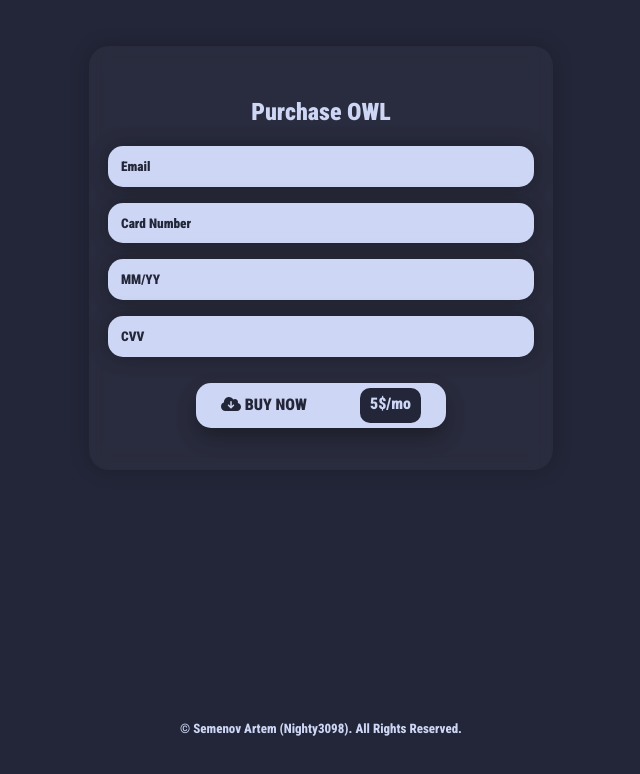
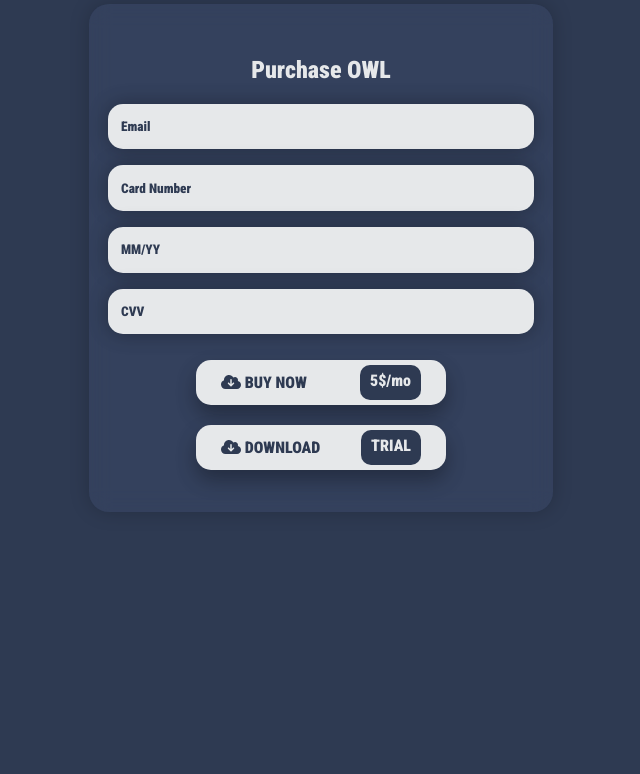
Before and after one commit to OwlDevHub/owl_website, a React (Create React App) app: page /download in a window 1280 px wide. Shown: the part 142-916 px from the top of the page, without its empty margins (319-959 px from the left). After the commit the page ends 800 px from the top, so only its background shows below. Built offline with nearby package versions, Linux system fonts and the light colour scheme.

Commit message:
feat: update color palette and dependencies

```diff
--- a/package.json
+++ b/package.json
@@ -9,12 +9,13 @@
     "@fortawesome/free-solid-svg-icons": "^6.7.2",
     "@fortawesome/react-fontawesome": "^0.2.2",
     "@testing-library/jest-dom": "^5.14.1",
-    "@testing-library/react": "^13.0.0",
+    "@testing-library/react": "^16.2.0",
     "@testing-library/user-event": "^13.2.1",
     "@vercel/analytics": "^1.4.1",
     "@vercel/speed-insights": "^1.1.0",
     "framer-motion": "^12.4.10",
     "motion-dom": "^12.4.10",
+    "nord": "^0.2.1",
     "prettier": "^3.4.2",
     "react": "^19.0.0",
     "react-dom": "^19.0.0",
--- a/src/App.js
+++ b/src/App.js
@@ -20,7 +20,7 @@ const App = () => {
         transition={{ duration: 0.5 }}
       >
         <Routes>
-          <Route path="/download" element={<DownloadPage />} />
+          <Route path="/download" element={<DownloadPage /> } />
           <Route
             path="/"
             element={
@@ -53,12 +53,12 @@ const App = () => {
                   <div className="spacer"></div>
                   <Contacts />
                   <div className="spacer"></div>
+                  <Footer />
                 </>
               </main>
             }
           />
         </Routes>
-        <Footer />
       </div>
     </Router>
   );
--- a/src/components/DownloadPage.jsx
+++ b/src/components/DownloadPage.jsx
@@ -73,7 +73,7 @@ const DownloadPage = () => {
           required
         />
         <motion.button
-          className="download_button button"
+          className="purchase_button button"
           initial={{ opacity: 0 }}
           animate={{ opacity: 1 }}
           transition={{ duration: 0.5, delay: 0.7 }}
@@ -83,6 +83,17 @@ const DownloadPage = () => {
           </h3>
           <h3 className="button_subblock">5$/mo</h3>
         </motion.button>
+        <motion.button
+          className="download_button button"
+          initial={{ opacity: 0 }}
+          animate={{ opacity: 1 }}
+          transition={{ duration: 0.5, delay: 0.7 }}
+        >
+          <h3>
+            <FontAwesomeIcon icon={faCloudArrowDown} /> DOWNLOAD
+          </h3>
+          <h3 className="button_subblock">TRIAL</h3>
+        </motion.button>
       </motion.form>
     </motion.div>
   );
--- a/src/styles/index.css
+++ b/src/styles/index.css
@@ -6,29 +6,25 @@
 */
 
 :root {
-  --bg: hsl(232deg, 23%, 18%);
-  --fg: hsl(226deg, 64%, 88%);
-  --fg2: hsla(226deg, 64%, 88%, 0.9);
-  --fg3: hsla(226deg, 64%, 88%, 0);
-  --color1: hsl(237deg, 16%, 23%);
-  --color2: hsl(232deg, 23%, 18%);
-  --tr: hsla(237deg, 16%, 23%, 0.5);
-  --red: hsl(0, 100%, 81%);
-  --green: hsl(114, 100%, 86%);
-  --purple: hsl(258, 100%, 83%);
+  --bg: hsl(220deg, 28%, 25%);
+  --fg: hsl(219deg, 7%, 91%);
+  --fg2: hsla(219deg, 7%, 91%, 0.9);
+  --color1: hsl(222deg, 28%, 32%);
+  --tr: hsla(222deg, 28%, 32%, 0.5);
+  --red: hsl(354deg, 49%, 75%);
+  --green: hsl(92deg, 26%, 75%);
+  --purple: hsl(311deg, 21%, 71%);
 }
 
 :root.light {
-  --bg: hsl(220deg, 23%, 95%);
-  --fg: hsl(234deg, 16%, 35%);
-  --fg2: hsla(234deg, 16%, 35%, 0.5);
-  --fg3: hsla(234deg, 16%, 35%, 0);
-  --color1: hsl(225deg, 14%, 77%);
-  --color2: hsl(234deg, 16%, 35%);
-  --tr: hsla(225deg, 14%, 77%, 0.5);
-  --red: hsl(0, 100%, 83%);
-  --green: hsl(114, 100%, 85%);
-  --purple: hsl(252, 100%, 84%);
+  --bg: hsl(219deg, 40%, 89%);
+  --fg: hsl(220deg, 28%, 25%);
+  --fg2: hsl(220deg, 28%, 25%, 0.5);
+  --color1: hsl(218deg, 3%, 96%);
+  --tr: hsla(219deg, 60%, 89%, 0.5);
+  --red: hsl(354deg, 49%, 75%);
+  --green: hsl(92deg, 26%, 75%);
+  --purple: hsl(311deg, 21%, 71%);
 }
 
 * {
@@ -61,7 +57,7 @@ main {
 
 .App {
   width: 100%;
-  height: auto;
+  height: 100%;
   display: flex;
   flex-direction: column;
   align-items: center;
@@ -69,7 +65,6 @@ main {
   justify-content: center;
   text-align: center;
   gap: 50px;
-  margin-bottom: 50px;
 }
 
 .header {
@@ -477,14 +472,14 @@ h3 {
 
 .purchase_button:hover {
   width: 350px;
-  color: var(--color2);
+  color: var(--bg);
   background-color: var(--red);
   box-shadow: 0px 15px 30px rgba(0, 0, 0, 0.4);
 }
 
 .download_button:hover {
   width: 350px;
-  color: var(--color2);
+  color: var(--bg);
   background-color: var(--green);
   box-shadow: 0px 15px 30px rgba(0, 0, 0, 0.4);
 }
@@ -516,7 +511,7 @@ h3 {
 .btn-slide:hover span.circle2 {
   left: 100%;
   margin-left: -45px;
-  background-color: var(--color2);
+  background-color: var(--bg);
   color: var(--purple);
 }
 
@@ -578,7 +573,7 @@ h3 {
 }
 
 .btn-slide span.title-hover {
-  color: var(--color2);
+  color: var(--bg);
 }
 
 .widget_blocks {
@@ -875,8 +870,6 @@ h3 {
   justify-content: center;
   width: 100%;
   height: 100vh;
-  margin: 0px;
-  padding: 0px;
 }
 
 .purchase-form {
@@ -905,6 +898,7 @@ h3 {
   background: var(--fg);
   color: var(--bg);
   outline: none;
+  height: 20px;
   box-shadow: 0px 0px 20px rgba(0, 0, 0, 0.3);
 }
 
```
Also changed, not shown: 2 other files (tests, documents, lock files or other folders).
